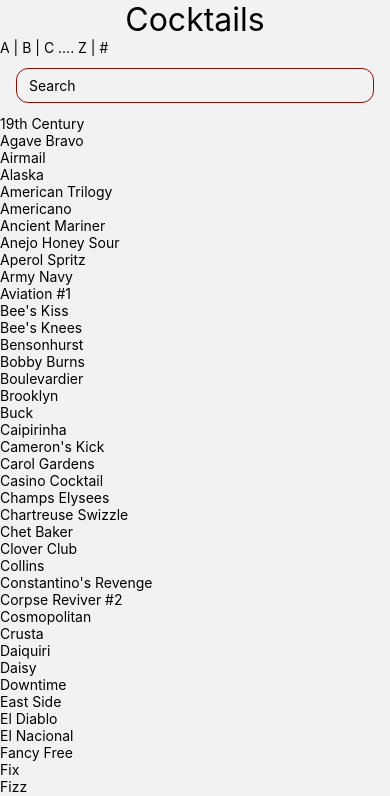
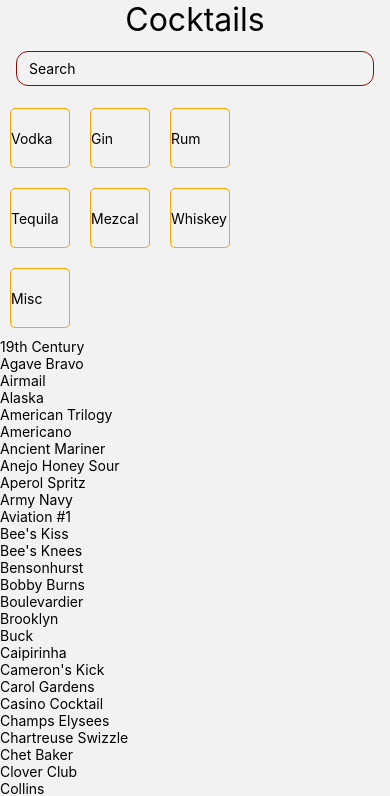
Before and after one commit to RnR63/Libations-Manual, a React Native app: screen /Home in a window 390 px wide. Shown: the top 796 px of the page. Built offline with nearby package versions, Linux system fonts and the light colour scheme.

Commit message:
implemented SpiritsPage

```diff
--- a/App.js
+++ b/App.js
@@ -8,7 +8,9 @@ import { StyleSheet, Text, View } from "react-native";
 import Home from "./src/screens/Home";
 import LandingPage from "./src/screens/LandingPage";
 import CocktailPage from "./src/screens/CocktailPage";
+import SpiritsPage from "./src/screens/SpiritsPage";
 import VarelaRegular from "./src/assets/fonts/Varela-Regular.ttf";
+import PeraltaRegular from "./src/assets/fonts/Varela-Regular.ttf";
 
 // Prevent the splash screen from auto-hiding
 SplashScreen.preventAutoHideAsync();
@@ -39,6 +41,7 @@ const RootStack = createStackNavigator();
 const App = () => {
   const [fontsLoaded] = useFonts({
     "Varela-Regular": VarelaRegular,
+    "Peralta-Regular": PeraltaRegular,
   });
 
   if (!fontsLoaded) {
@@ -72,6 +75,14 @@ const App = () => {
             headerTitleStyle: { fontFamily: "VarelaRegular", fontSize: 24 },
           })}
         />
+        <RootStack.Screen
+          name="SpiritsPage"
+          component={SpiritsPage}
+          options={({ route }) => ({
+            // title: route.params.cocktail.name,
+            // headerTitleStyle: { fontFamily: "PeraltaRegular", fontSize: 24 },
+          })}
+        />
       </RootStack.Navigator>
     </NavigationContainer>
   );
--- a/src/cocktails.js
+++ b/src/cocktails.js
@@ -1,7 +1,7 @@
 const cocktails = [
   {
     name: "19th Century",
-    spirit: "whiskey",
+    spirit: "Whiskey",
     ingredients: [
       "3/4 oz lemon juice",
       "3/4 oz creme de cacao",
@@ -14,6 +14,7 @@ const cocktails = [
   },
   {
     name: "Agave Bravo",
+    spirit: "Mezcal",
     ingredients: [
       "1 tsp agave",
       "2 dashes Angostura bitters",
@@ -26,6 +27,7 @@ const cocktails = [
   },
   {
     name: "Airmail",
+    spirit: "Rum",
     ingredients: [
       "1/2 oz lime juice",
       "1/2 oz honey",
@@ -38,6 +40,7 @@ const cocktails = [
   },
   {
     name: "Alaska",
+    spirit: "Gin",
     ingredients: [
       "2 oz gin",
       "3/4 oz dry vermouth",
@@ -50,6 +53,7 @@ const cocktails = [
   },
   {
     name: "American Trilogy",
+    spirit: "Whiskey",
     ingredients: [
       "1 brown sugar cube",
       "3-4 dashes orange bitters",
@@ -62,6 +66,7 @@ const cocktails = [
   },
   {
     name: "Americano",
+    spirit: "Misc",
     ingredients: ["1 1/2 oz Campari", "1 oz sweet vermouth", "2 oz soda"],
     method: "Build in glass",
     glassware: "Collins",
@@ -69,14 +74,13 @@ const cocktails = [
   },
   {
     name: "Ancient Mariner",
-    ingredients:
-      Array(6)[
+    ingredients: [
       ("3/4 oz lime juice",
       "1/2 oz grapefruit juice",
       "1/2 oz simple syrup",
       "1/4 oz allspice dram",
       "1 oz Jamaican rum",
-        "1 oz Demerara rum")
+      "1 oz Demerara rum"),
     ],
     method: "Shake, pour over crushed ice",
     glassware: "Single Old Fashioned (SOF)",
@@ -179,6 +183,7 @@ const cocktails = [
   },
   {
     name: "Buck",
+    spirit: "Vodka",
     ingredients: [
       "1/2 oz lime juice",
       "3/4 oz ginger syrup",
@@ -582,15 +587,14 @@ const cocktails = [
   },
   {
     name: "Jane's Addiction",
-    ingredients:
-      Array(7)[
+    ingredients: [
       ("1 orange wedge",
       "3/4 oz lemon juice",
       "3/4 oz simple syrup",
       "1/2 oz fino sherry",
       "2 oz vodka",
       "3 dashes Angostura bitters",
-        "2 oz soda")
+      "2 oz soda"),
     ],
     method: "Muddle orange, shake (except soda), top with soda",
     glassware: "Collins",
@@ -871,8 +875,7 @@ const cocktails = [
   },
   {
     name: "Ramos Gin Fizz",
-    ingredients:
-      Array(8)[
+    ingredients: [
       ("1 egg white",
       "1 oz cream",
       "3/8 oz lime juice",
@@ -880,7 +883,7 @@ const cocktails = [
       "3/4 oz simple syrup",
       "3 drops orange flower water",
       "2 oz gin",
-        "1 oz soda water")
+      "1 oz soda water"),
     ],
     method: "Dry shake, then shake with ice, strain, add soda",
     glassware: "Fizz glass",
--- a/src/components/MenuItem.js
+++ b/src/components/MenuItem.js
@@ -1,12 +1,12 @@
 import { Text, TouchableOpacity, StyleSheet } from "react-native";
 import { COLORS, FONTS } from "../styles/theme";
 
-export default function MenuItem({ item, handlePress }) {
+const MenuItem = ({ item, handlePress }) => {
   return (
     <TouchableOpacity onPress={handlePress}>
       <Text style={styles.cocktailText}>{item.name}</Text>
     </TouchableOpacity>
   );
-}
-
+};
+export default MenuItem;
 const styles = StyleSheet.create({});
--- /dev/null
+++ b/src/components/SpiritBox.js
@@ -0,0 +1,22 @@
+import { Text, TouchableOpacity, StyleSheet } from "react-native";
+
+const SpiritBox = ({ item, handlePress }) => {
+  return (
+    <TouchableOpacity style={styles.spiritBox} onPress={handlePress}>
+      <Text>{item}</Text>
+    </TouchableOpacity>
+  );
+};
+const styles = StyleSheet.create({
+  spiritBox: {
+    width: 60,
+    height: 60,
+    borderWidth: 1,
+    borderRadius: 5,
+    borderColor: "orange",
+    alignContent: "center",
+    justifyContent: "center",
+    margin: 10
+  },
+});
+export default SpiritBox;
--- a/src/screens/CocktailPage.js
+++ b/src/screens/CocktailPage.js
@@ -8,7 +8,6 @@ const CocktailPage = ({ route }) => {
       {/* <Text>Name: {cocktail.name}</Text> */}
       <FlatList
         style={styles.list}
-        contentContainerStyle={styles.listContent}
         data={cocktail.ingredients}
         keyExtractor={(item) => item}
         ListHeaderComponent={<Text>Ingredients:</Text>}
--- a/src/screens/Home.js
+++ b/src/screens/Home.js
@@ -10,11 +10,17 @@ import {
   Dimensions,
 } from "react-native";
 import { debounce } from "lodash";
+import { COLORS, FONTS } from "../styles/theme";
 import getCocktails from "../getCocktails";
-import { COLORS, FONTS } from "../styles/theme";
 import MenuItem from "../components/MenuItem";
+import SpiritBox from "../components/SpiritBox";
+
+const SPIRIT_TYPES = ["Vodka", "Gin", "Rum", "Tequila", "Mezcal", "Whiskey", "Misc"];
+// const windowWidth = Dimensions.get('window').width;
+// const itemSize = (windowWidth - 50) / 3;
 
 const Home = ({ navigation }) => {
+  // const [spirits, setSpiritBox] = useState([]);
   const [cocktails, setCocktails] = useState([]);
   const [search, setSearch] = useState("");
 
@@ -25,6 +31,18 @@ const Home = ({ navigation }) => {
     }, 200), // Adjust the delay as needed
     []
   );
+
+  // const fetchCocktailsBySpirit = useCallback(async () => {
+  //   const fetchedList = await getCocktails();
+  //   const filteredListBySpirit = fetchedList.filter((spirits) =>
+  //     spirits.spirit
+  //   );
+  //   setSpiritBox(filteredListBySpirit);
+  // }, []);
+
+  // useEffect(() => {
+  //   fetchCocktailsBySpirit();
+  // }, []);
 
   const fetchCocktails = useCallback(async () => {
     const fetchedList = await getCocktails();
@@ -38,17 +56,31 @@ const Home = ({ navigation }) => {
     fetchCocktails();
   }, [search]);
 
-
   return (
     <SafeAreaView style={styles.container}>
       <View>
         <Text style={styles.heading}>Cocktails</Text>
       </View>
-      <View><Text>A | B | C .... Z | #</Text></View>
+      <View>{/* <Text>A | B | C .... Z | #</Text> */}</View>
       <TextInput
         style={styles.searchContainer}
         placeholder="Search"
         onChangeText={debouncedHandleTextChange}
+      />
+      <FlatList
+        numColumns={3}
+        data={SPIRIT_TYPES}
+        keyExtractor={(item) => item}
+        renderItem={({ item }) => (
+          <SpiritBox
+            item={item}
+            handlePress={() => {
+              navigation.navigate("SpiritsPage", {
+                cocktail: item,
+              });
+            }} // this will navigate to all cocktails with that same spirit
+          />
+        )}
       />
       <FlatList
         data={cocktails}
--- /dev/null
+++ b/src/screens/SpiritsPage.js
@@ -0,0 +1,29 @@
+import { View, Text, FlatList, StyleSheet } from "react-native";
+import { FONTS } from "../styles/theme";
+
+const SpiritsPage = ({ route }) => {
+  const { cocktail } = route.params;
+  // console.log("spirit is", spirit);
+  return (
+    <View>
+      <FlatList
+        data={cocktail}
+        keyExtractor={(item) => item}
+        ListHeaderComponent={
+          <Text style={styles.text}>{cocktail} Cocktails</Text>
+        }
+        renderItem={({ item }) => <Text>{item.name}</Text>}
+      />
+      <Text>{cocktail}</Text>
+    </View>
+  );
+};
+
+const styles = StyleSheet.create({
+  text: {
+    fontFamily: FONTS.peralta,
+    fontSize: 16,
+  },
+});
+
+export default SpiritsPage;
```
Lines whose indentation alone changed are shown as unchanged.
